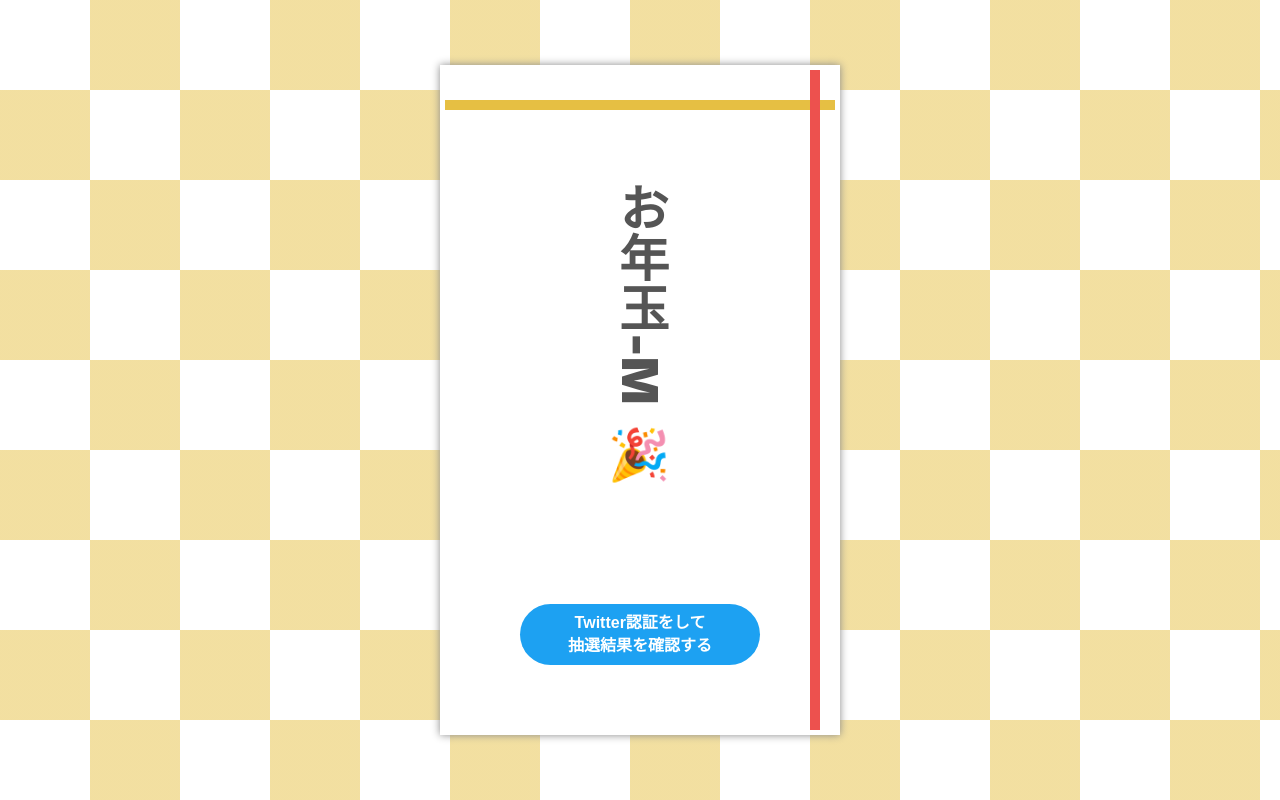
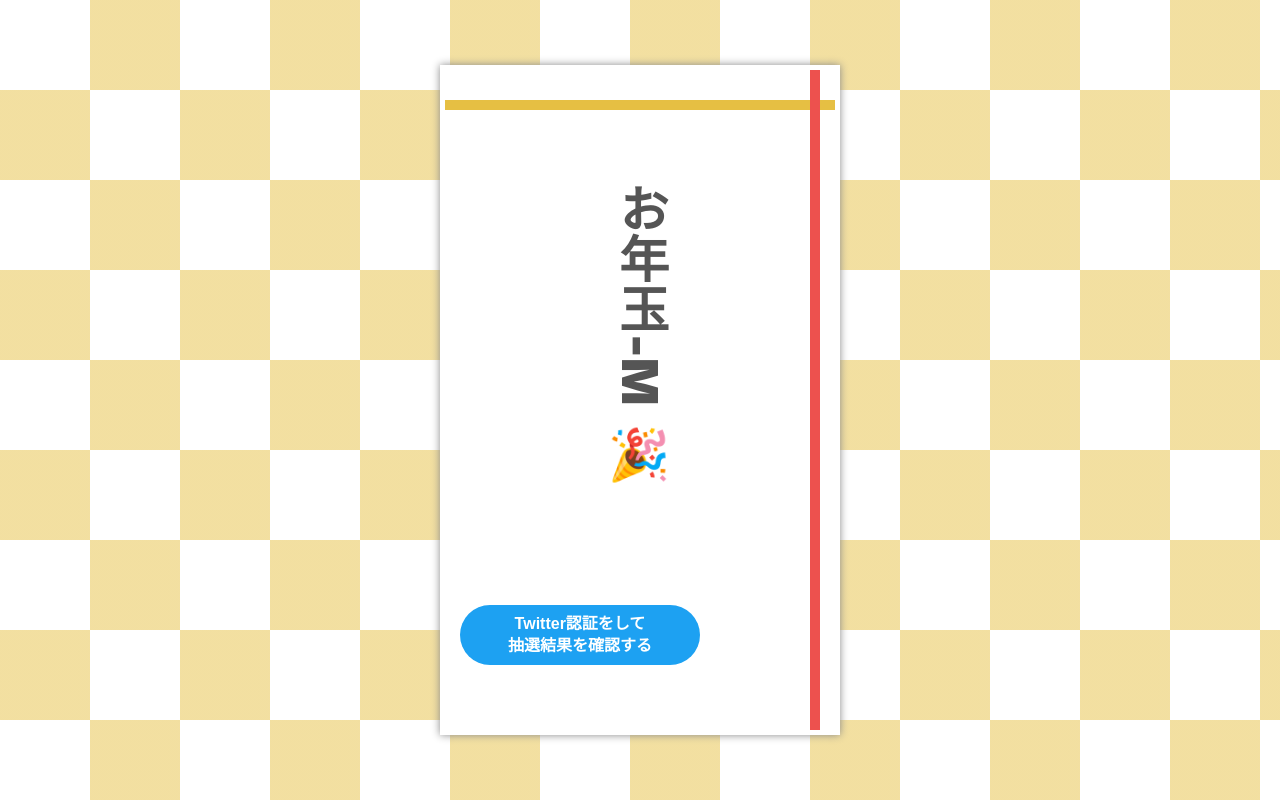
Before and after one commit to keiya01/otoshidama-m-front, a React app: page / in a window 1280 px wide. Built offline with nearby package versions, Linux system fonts and the light colour scheme.

Commit message:
Fix TwitterButton style

```diff
--- a/src/components/buttons/TwitterButton.tsx
+++ b/src/components/buttons/TwitterButton.tsx
@@ -1,11 +1,14 @@
 import React, { ReactElement } from 'react';
 import styled from 'styled-components';
+import SimpleSpinner from '../spinners/SimpleSpinner';
 
 const Button = styled.button`
+  display: flex;
+  align-items: center;
+  justify-content: center;
   width: 90%;
   max-width: 240px;
-  padding: 8px 0;
-  text-align: center;
+  height: 60px;
   font-size: 1.6rem;
   font-weight: bold;
   background-color: #1da1f2;
```
